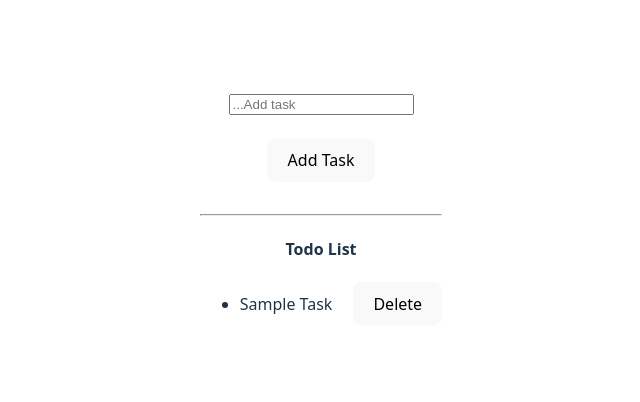
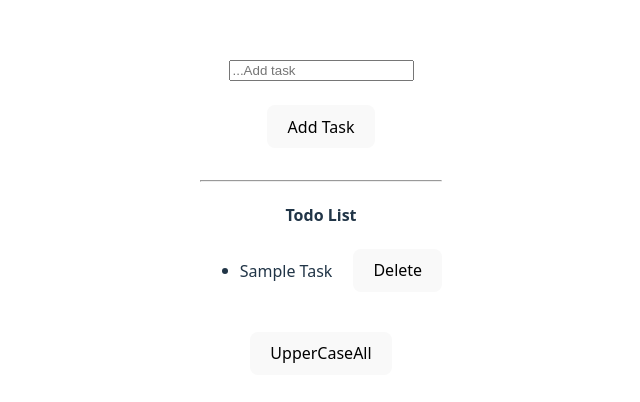
Before and after one commit to Himanshuagrawal2003/Web-Development, a React (Vite) app in the folder Development/: page / in a window 1280 px wide. Shown: the part 184-586 px from the top of the page, without its empty margins (319-959 px from the left). Built offline with nearby package versions, Linux system fonts and the light colour scheme.

Commit message:
Add Updating All Element in Array

```diff
--- a/Development/src/TodoList.jsx
+++ b/Development/src/TodoList.jsx
@@ -2,20 +2,32 @@ import { useState } from "react";
 import { v4 as uuidv4 } from "uuid";
 
 export default function TodoList() {
-  let [todo, setTodo] = useState([{ task: "Sample Task", id: uuidv4() }]);
+  let [todo, setTodo] = useState([{ task: "Sample Task", id: uuidv4() }]); //Define objects in array
   let [newTodo, setNewTodo] = useState("");
 
   let addButton = () => {
-    setTodo([...todo, { task: newTodo, id: uuidv4() }]);
+    setTodo([...todo, { task: newTodo, id: uuidv4() }]); //Spread todo
     setNewTodo(" ");
   };
 
   let updateTodoValue = (event) => {
+    //event object use only targent property
     setNewTodo(event.target.value);
   };
 
-  let deleteTodo = (id) =>{
-    setTodo(todo.filter((todo)=>todo.id != id));
+  let deleteTodo = (id) => {
+    setTodo((prevTodo) => todo.filter((prevTodo) => prevTodo.id != id)); // callback function and Also filter fuction to filter todo list
+  };
+
+  let upperCaseAll = () => {
+    setTodo((prevTask) =>
+      prevTask.map((todo) => {
+        return {
+          ...todo,
+          task: todo.task.toUpperCase(),
+        };
+      })
+    );
   };
 
   return (
@@ -33,14 +45,20 @@ export default function TodoList() {
       <hr></hr>
       <h4>Todo List</h4>
       <ul>
-        {todo.map((todo) => (
-          <li key={todo.id}>
-            <span>{todo.task}</span>
-            &nbsp; &nbsp; &nbsp;
-            <button onClick={() => deleteTodo(todo.id)}>Delete</button>
-          </li>
-        ))}
+        {todo.map(
+          (
+            todo //map function for render
+          ) => (
+            <li key={todo.id}>
+              <span>{todo.task}</span>
+              &nbsp; &nbsp; &nbsp;
+              <button onClick={() => deleteTodo(todo.id)}>Delete</button>
+            </li>
+          )
+        )}
       </ul>
+      <br></br>
+      <button onClick={upperCaseAll}>UpperCaseAll</button>
     </>
   );
 }
```
